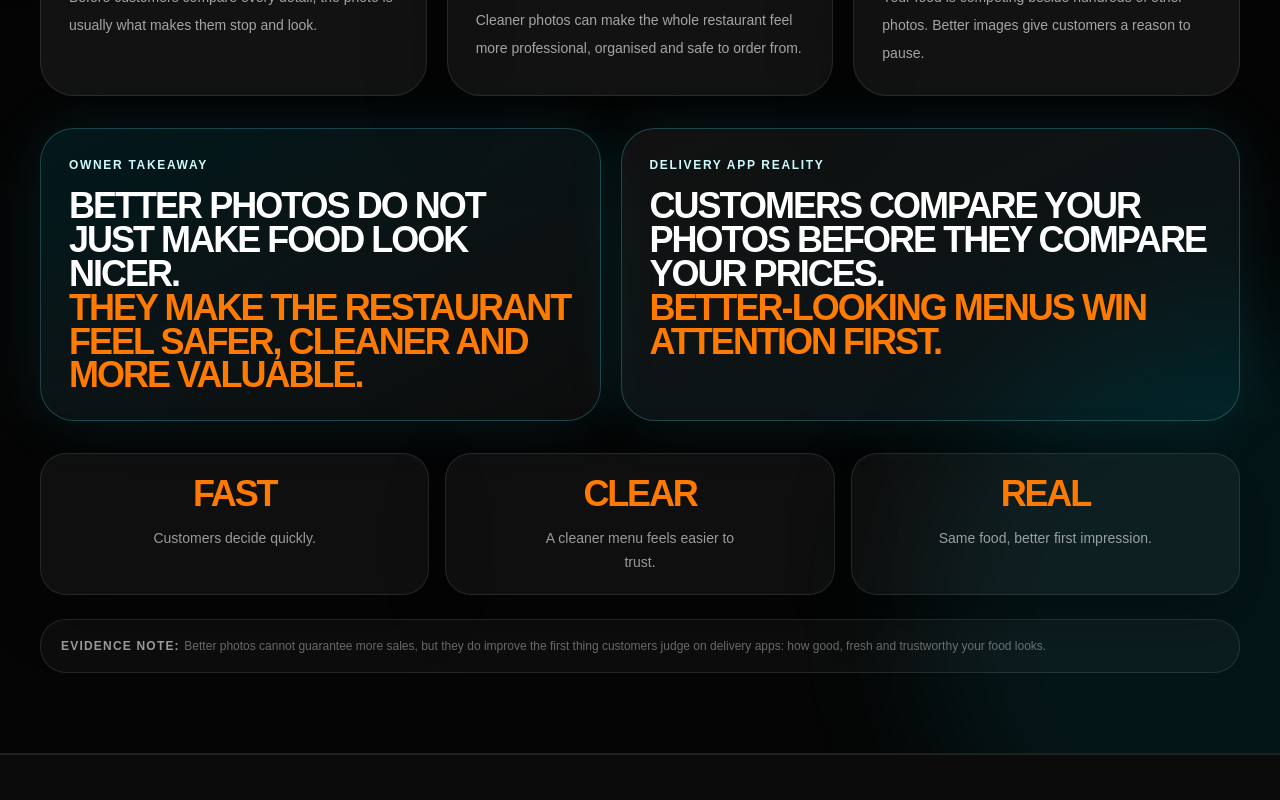
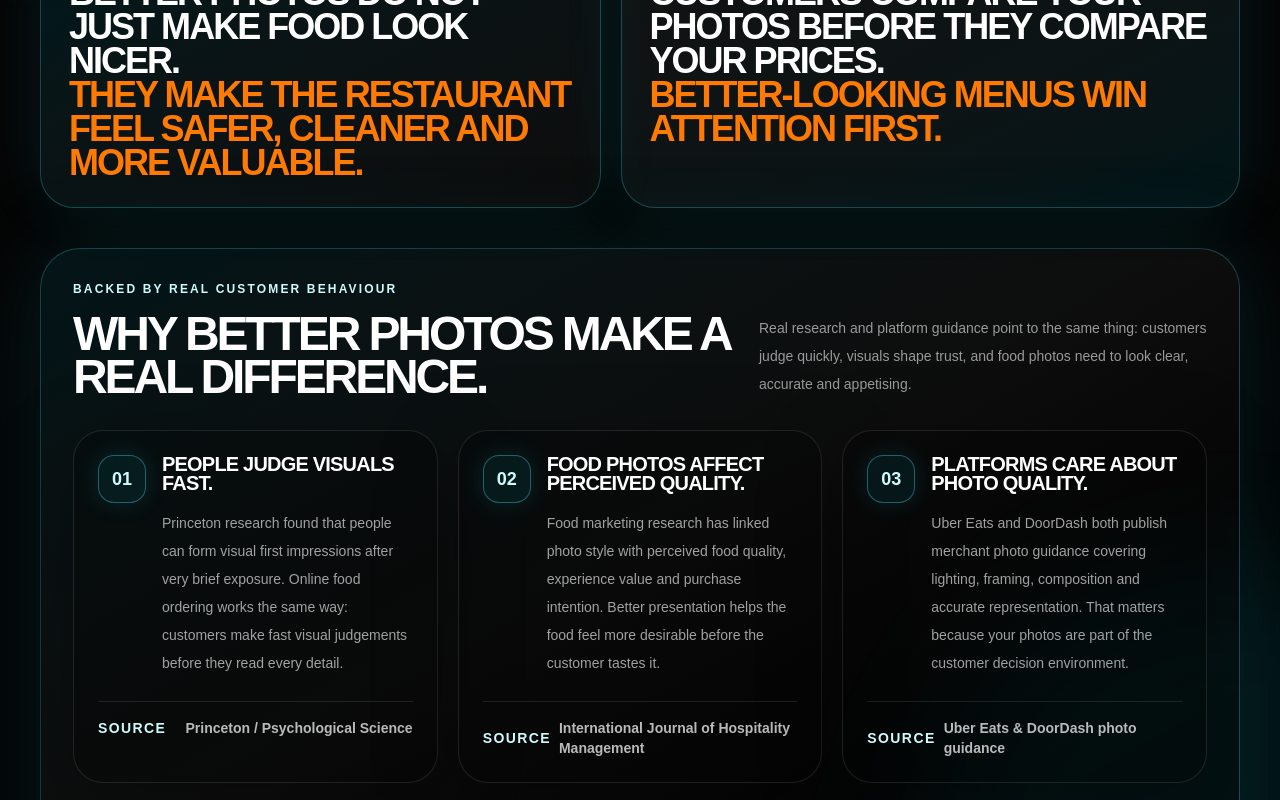
Before and after one commit to paulrodgerson40-blip/dpo-frontend, a Next.js app: page / in a window 1280 px wide. Shown: the part 5120-5920 px from the top of the page. Built offline with nearby package versions, Linux system fonts and the light colour scheme.

Commit message:
Update page.tsx

```diff
--- a/app/page.tsx
+++ b/app/page.tsx
@@ -206,6 +206,49 @@ function SectionEyebrow({ children }: { children: React.ReactNode }) {
   return (
     <div className="inline-flex rounded-full border border-cyan-300/30 bg-cyan-400/10 px-4 py-2 text-xs font-black uppercase tracking-[0.12em] text-cyan-100 shadow-[0_0_24px_rgba(34,211,238,0.14)]">
       {children}
+    </div>
+  );
+}
+
+
+function EvidenceCard({
+  number,
+  title,
+  text,
+  source,
+  href,
+}: {
+  number: string;
+  title: string;
+  text: string;
+  source: string;
+  href: string;
+}) {
+  return (
+    <div className="rounded-[30px] border border-white/10 bg-black/28 p-6 shadow-[0_22px_80px_rgba(0,0,0,0.34)] transition duration-300 hover:border-cyan-300/35 hover:bg-white/[0.055]">
+      <div className="flex items-start gap-4">
+        <div className="flex h-12 w-12 shrink-0 items-center justify-center rounded-2xl border border-cyan-300/35 bg-cyan-400/8 text-lg font-black text-cyan-100 shadow-[0_0_24px_rgba(34,211,238,0.14)]">
+          {number}
+        </div>
+        <div>
+          <h3 className="text-xl font-black uppercase leading-[0.95] tracking-[-0.04em] text-white">
+            {title}
+          </h3>
+          <p className="mt-4 text-sm leading-7 text-white/62">{text}</p>
+        </div>
+      </div>
+      <div className="mt-6 h-px bg-white/10" />
+      <div className="mt-4 flex flex-col gap-2 text-sm sm:flex-row sm:items-center sm:justify-between">
+        <span className="font-black uppercase tracking-[0.10em] text-cyan-100">Source</span>
+        <a
+          href={href}
+          target="_blank"
+          rel="noreferrer"
+          className="font-bold text-white/72 underline-offset-4 transition hover:text-[#ff7a00] hover:underline"
+        >
+          {source}
+        </a>
+      </div>
     </div>
   );
 }
@@ -559,25 +602,7 @@ export default function Page() {
             </p>
           </div>
 
-          <div className="mt-12 grid gap-5 lg:grid-cols-3">
-            {[
-              ["First impression", "Before customers compare every detail, the photo is usually what makes them stop and look."],
-              ["Looks more trustworthy", "Cleaner photos can make the whole restaurant feel more professional, organised and safe to order from."],
-              ["Stops the scroll", "Your food is competing beside hundreds of other photos. Better images give customers a reason to pause."],
-            ].map(([title, text]) => (
-              <div
-                key={title}
-                className="rounded-[34px] border border-white/10 bg-white/[0.055] p-7 shadow-[0_22px_80px_rgba(0,0,0,0.35)]"
-              >
-                <div className="text-2xl font-black uppercase leading-[0.95] tracking-[-0.045em] text-[#ff7a00]">
-                  {title}
-                </div>
-                <p className="mt-4 text-sm leading-7 text-white/62">{text}</p>
-              </div>
-            ))}
-          </div>
-
-          <div className="mt-8 grid gap-5 lg:grid-cols-[0.95fr_1.05fr]">
+          <div className="mt-12 grid gap-5 lg:grid-cols-[0.95fr_1.05fr]">
             <div className="rounded-[34px] border border-cyan-300/24 bg-gradient-to-br from-cyan-400/[0.10] to-white/[0.035] p-7 shadow-[0_0_60px_rgba(34,211,238,0.10)]">
               <div className="text-xs font-black uppercase tracking-[0.14em] text-cyan-100">Owner takeaway</div>
               <p className="mt-4 text-3xl font-black uppercase leading-[0.94] tracking-[-0.055em] text-white sm:text-4xl">
@@ -595,27 +620,49 @@ export default function Page() {
             </div>
           </div>
 
-          <div className="mt-8 grid gap-4 sm:grid-cols-3">
-            {[
-              ["Fast", "Customers decide quickly."],
-              ["Clear", "A cleaner menu feels easier to trust."],
-              ["Real", "Same food, better first impression."],
-            ].map(([stat, text]) => (
-              <div
-                key={stat}
-                className="rounded-[26px] border border-white/10 bg-white/[0.045] p-5 text-center shadow-[0_18px_60px_rgba(0,0,0,0.30)]"
-              >
-                <div className="text-4xl font-black uppercase tracking-[-0.06em] text-[#ff7a00]">{stat}</div>
-                <p className="mx-auto mt-3 max-w-[220px] text-sm leading-6 text-white/58">{text}</p>
+          <div className="mt-10 rounded-[40px] border border-cyan-300/24 bg-gradient-to-br from-cyan-400/[0.08] via-white/[0.035] to-black/20 p-6 shadow-[0_0_90px_rgba(34,211,238,0.12),0_30px_110px_rgba(0,0,0,0.45)] sm:p-8">
+            <div className="flex flex-col justify-between gap-5 lg:flex-row lg:items-end">
+              <div>
+                <div className="text-xs font-black uppercase tracking-[0.18em] text-cyan-100">
+                  Backed by real customer behaviour
+                </div>
+                <h3 className="mt-4 max-w-3xl text-4xl font-black uppercase leading-[0.88] tracking-[-0.065em] text-white sm:text-5xl">
+                  Why better photos make a real difference.
+                </h3>
               </div>
-            ))}
-          </div>
+              <p className="max-w-md text-sm leading-7 text-white/58">
+                Real research and platform guidance point to the same thing: customers judge quickly, visuals shape trust, and food photos need to look clear, accurate and appetising.
+              </p>
+            </div>
 
-          <div className="mt-6 rounded-[26px] border border-white/10 bg-white/[0.035] px-5 py-4 text-[10px] leading-5 text-white/38 sm:text-xs">
-            <p>
-              <span className="font-black uppercase tracking-[0.10em] text-white/58">Evidence note: </span>
-              Better photos cannot guarantee more sales, but they do improve the first thing customers judge on delivery apps: how good, fresh and trustworthy your food looks.
-            </p>
+            <div className="mt-8 grid gap-5 lg:grid-cols-3">
+              <EvidenceCard
+                number="01"
+                title="People judge visuals fast."
+                text="Princeton research found that people can form visual first impressions after very brief exposure. Online food ordering works the same way: customers make fast visual judgements before they read every detail."
+                source="Princeton / Psychological Science"
+                href="https://pubmed.ncbi.nlm.nih.gov/16866745/"
+              />
+              <EvidenceCard
+                number="02"
+                title="Food photos affect perceived quality."
+                text="Food marketing research has linked photo style with perceived food quality, experience value and purchase intention. Better presentation helps the food feel more desirable before the customer tastes it."
+                source="International Journal of Hospitality Management"
+                href="https://www.sciencedirect.com/science/article/abs/pii/S027843192200041X"
+              />
+              <EvidenceCard
+                number="03"
+                title="Platforms care about photo quality."
+                text="Uber Eats and DoorDash both publish merchant photo guidance covering lighting, framing, composition and accurate representation. That matters because your photos are part of the customer decision environment."
+                source="Uber Eats & DoorDash photo guidance"
+                href="https://merchants.ubereats.com/nz/en/restaurant-submitted-photos/"
+              />
+            </div>
+
+            <div className="mt-6 rounded-[26px] border border-white/10 bg-black/24 px-5 py-4 text-xs leading-6 text-white/44">
+              <span className="font-black uppercase tracking-[0.10em] text-cyan-100">Important to know: </span>
+              Better photos cannot guarantee more sales. They improve the first impression customers use when deciding whether your food looks fresh, safe, trustworthy and worth ordering.
+            </div>
           </div>
         </div>
       </section>
```
